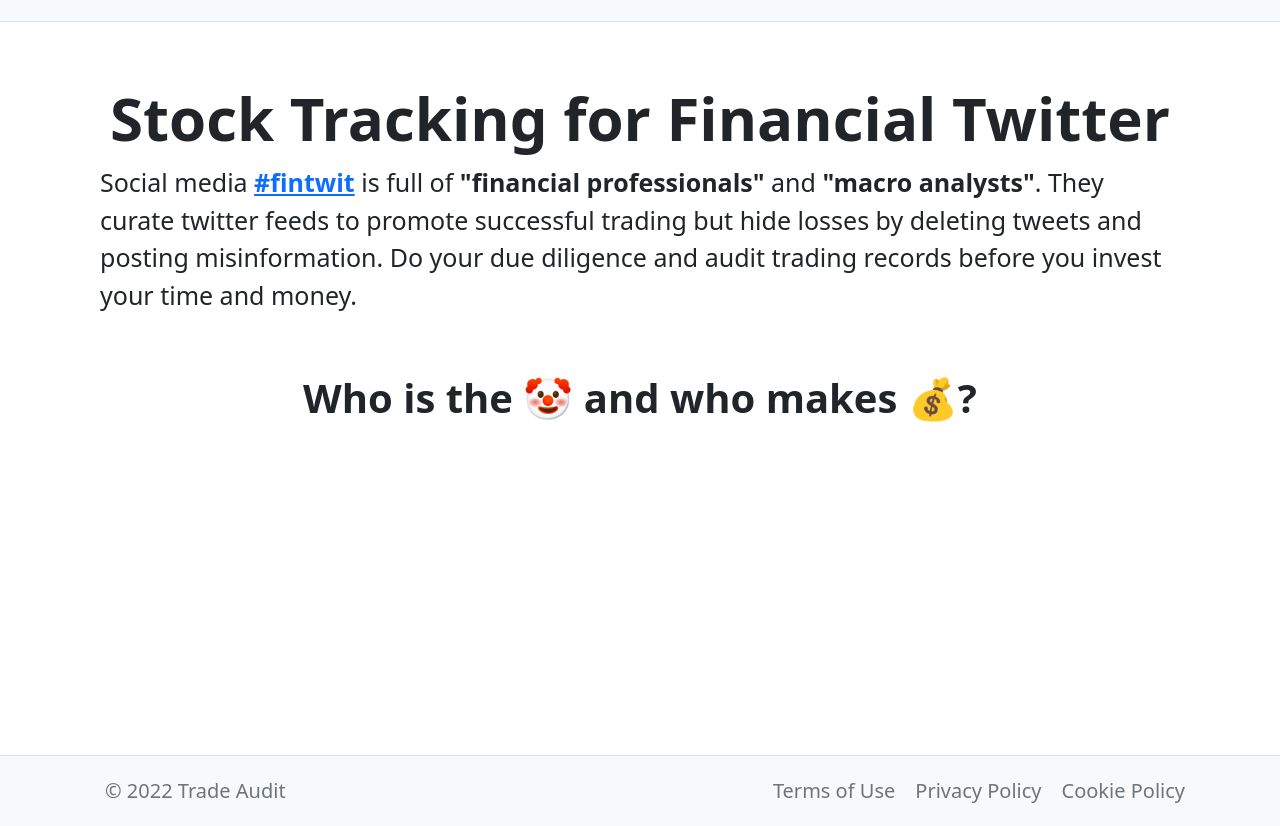
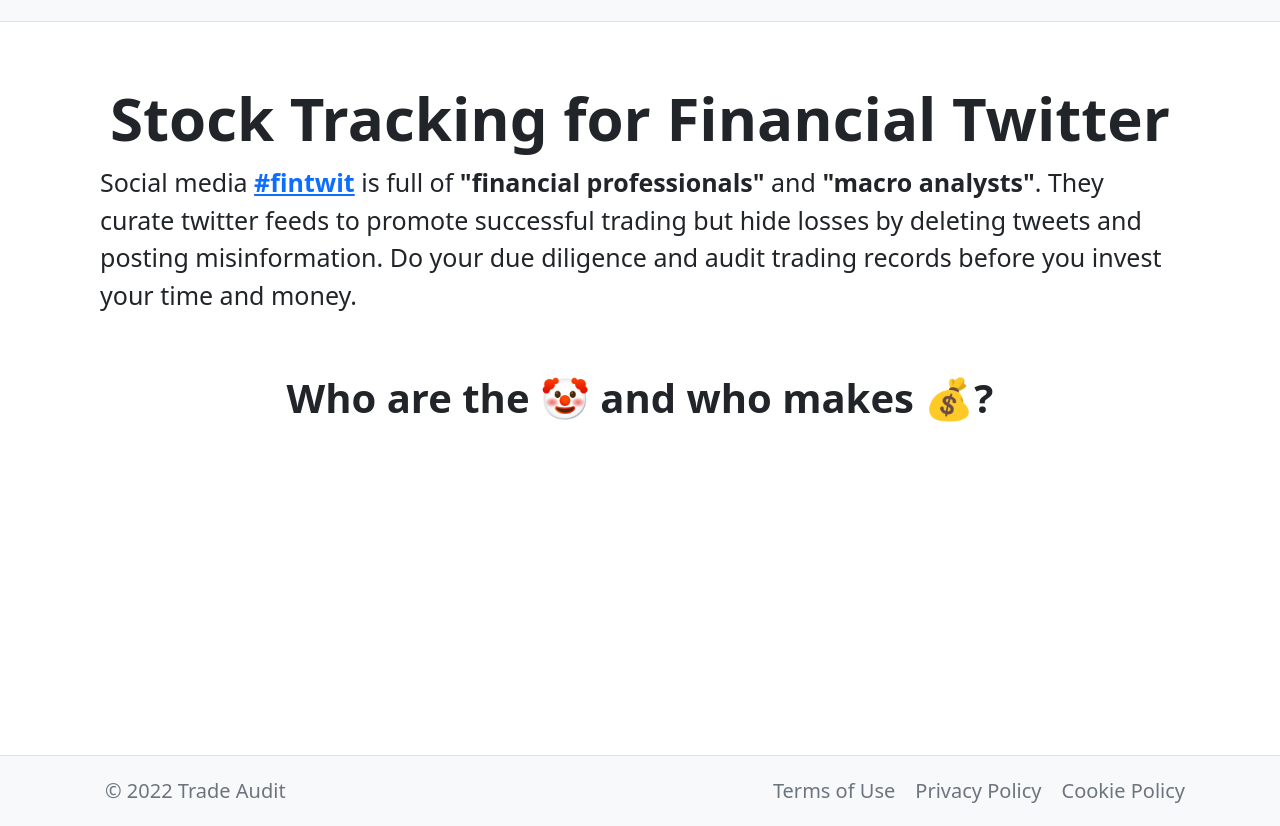
Before and after one commit to stevenrskelton/tradeaudit.app, a Jekyll site: the page built from index.html, in a window 1280 px wide, cut to the strip 74-900 px from the top of the page. Built offline with Jekyll 4.4.1, drawn with Linux system fonts in a browser that asks for light colours.

Commit message:
Update index.html

```diff
--- a/index.html
+++ b/index.html
@@ -17,7 +17,7 @@
   Do your due diligence and audit trading records before you invest your time and money.
 </span>
 
-<h2 class="display-12 mt-5 mb-3 fw-bold text-center">Who is the 🤡 and who makes 💰?</h2>
+<h2 class="display-12 mt-5 mb-3 fw-bold text-center">Who are the 🤡 and who makes 💰?</h2>
 
 <script type="module">
 import {LitElement, html, svg, css} from 'https://cdn.jsdelivr.net/gh/lit/dist@2/core/lit-core.min.js';
```
